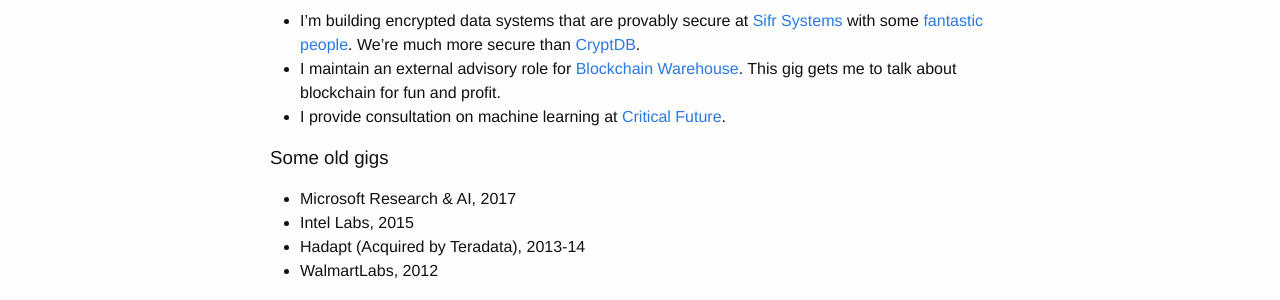
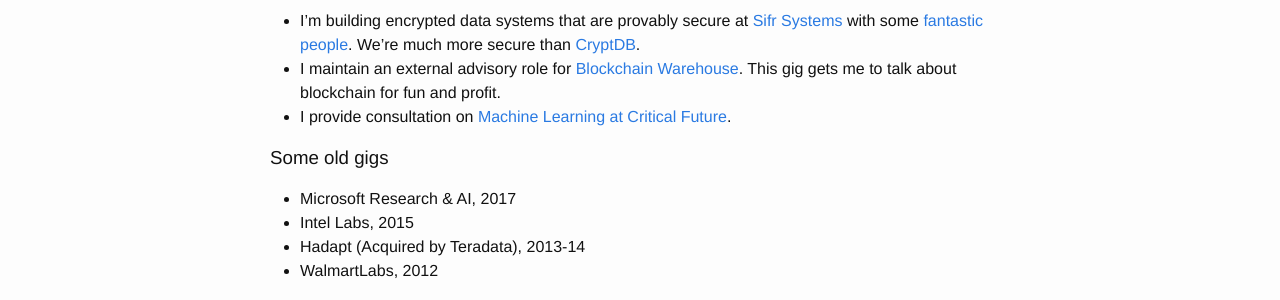
Before and after one commit to zheguang/zheguang.github.io, a Jekyll site: the page built from index.md, in a window 1280 px wide. Shown: the part 387-687 px from the top of the page. Built offline with Jekyll 4.4.1, drawn with Linux system fonts in a browser that asks for light colours.

Commit message:
update link

```diff
--- a/index.md
+++ b/index.md
@@ -17,7 +17,7 @@ My sensei are [Stan Zdonik](https://cs.brown.edu/~sbz/), [Seny Kamara](https://c
 ### What's on?
 - I'm building encrypted data systems that are provably secure at [Sifr Systems](http://sifrsystems.com) with some [fantastic people](http://sifrsystems.com/#team). We're much more secure than [CryptDB](https://css.csail.mit.edu/cryptdb/).
 - I maintain an external advisory role for [Blockchain Warehouse](https://www.blockchainwarehouse.com).  This gig gets me to talk about blockchain for fun and profit.
-- I provide consultation on machine learning at [Critical Future](http://www.criticalfutureglobal.com).
+- I provide consultation on [Machine Learning at Critical Future](http://www.criticalfutureglobal.com).
 
 
 ### Some old gigs
```
